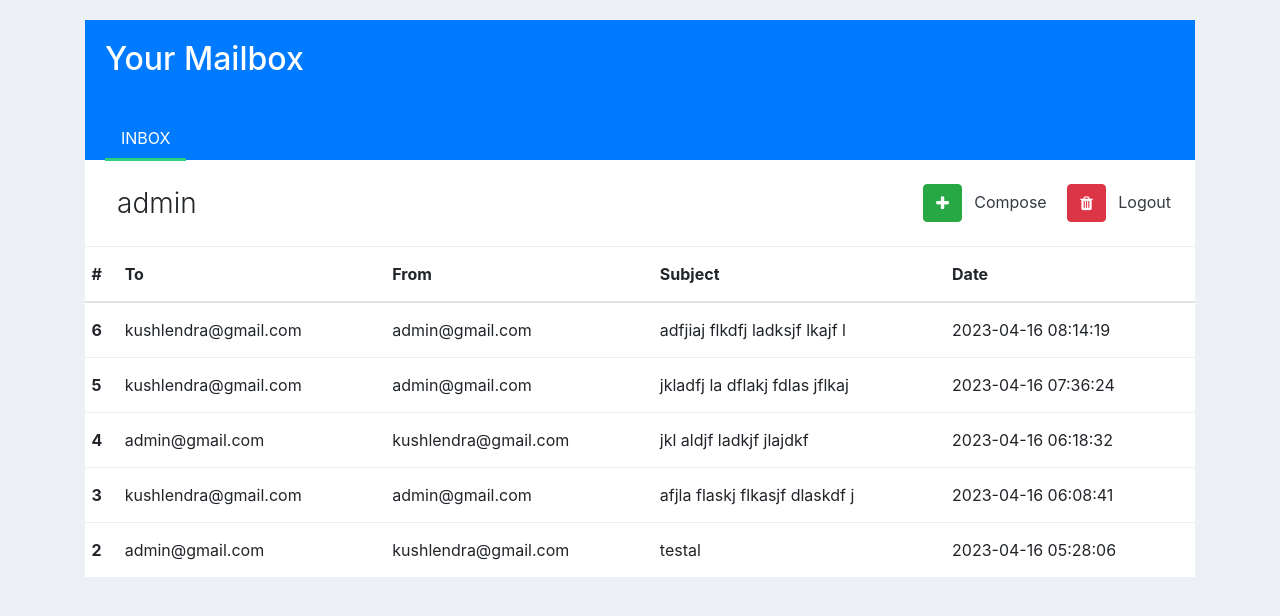
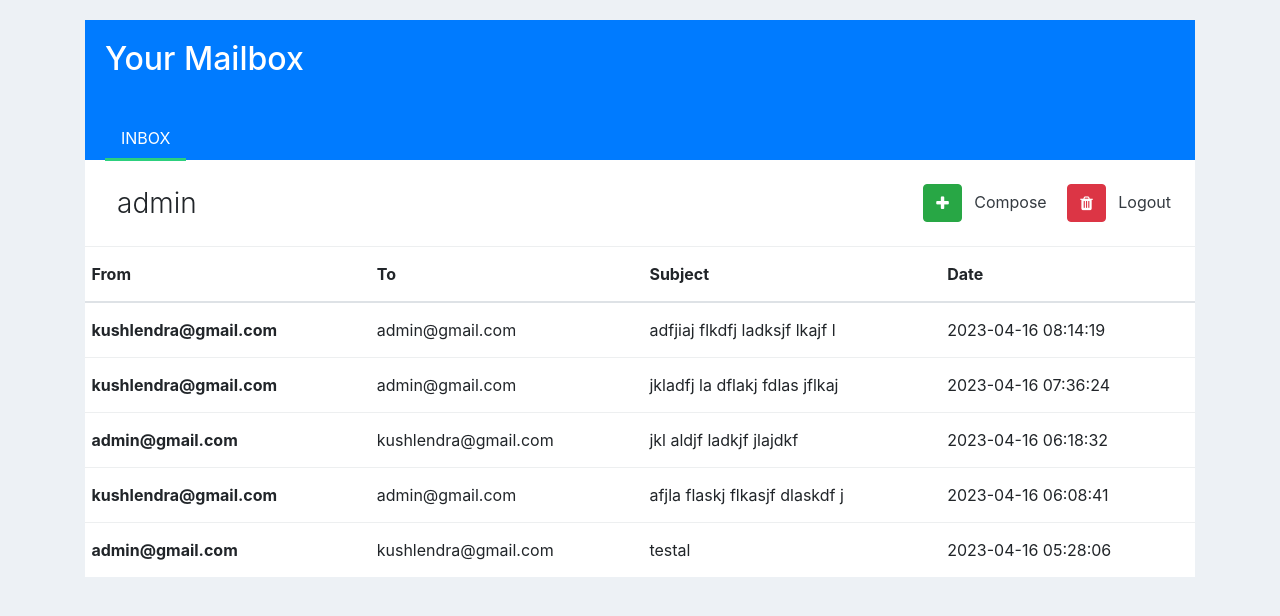
Before and after one commit to kushlendrasingh02/mail, a Flask app: page /inbox in a window 1280 px wide. Shown: the top 616 px of the page. Run offline with Flask 2, Linux system fonts and the light colour scheme; a user stored in the database is signed in; data comes from the database, SQL or seed files in the repository; some libraries are stand-ins or nearby versions.

Commit message:
Changes Made

```diff
--- a/templates/inbox.html
+++ b/templates/inbox.html
@@ -161,9 +161,9 @@
                                     <table class="table email-table no-wrap table-hover v-middle mb-0 font-14">
                                         <thead>
                                             <tr>
-                                                <th scope="col">#</th>
+                                                <!--<th scope="col">#</th>-->
+                                                <th scope="col">From</th>
                                                 <th scope="col">To</th>
-                                                <th scope="col">From</th>
                                                 <th scope="col">Subject</th>
                                                 <th scope="col">Date</th>
                                             </tr>
@@ -171,8 +171,8 @@
                                         <tbody>
                                             {% for email in emails %}
                                             <tr onclick="location.href='/inbox/{{ email[0] }}'">
-                                                <th scope="row">{{ email[0] }}</th>
-                                                <td>{{ email[1] }}</td>
+                                                <th scope="row">{{ email[1] }}</th>
+                                                <!--<td>{{ email[1] }}</td-->
                                                 <td>{{ email[2] }}</td>
                                                 <td>{{ email[3] }}</td>
                                                 <td>{{ email[5] }}</td>
--- a/templates/read_email.html
+++ b/templates/read_email.html
@@ -741,7 +741,7 @@
                                                     href="/inbox">Back</a></div>
 
                                             <div class="icons">
-                                                <a href="#" class="icon"><svg xmlns="http://www.w3.org/2000/svg"
+                                                <a href="#" class="icon" onclick="window.print()"><svg xmlns="http://www.w3.org/2000/svg"
                                                         width="24" height="24" viewbox="0 0 24 24" fill="none"
                                                         stroke="currentColor" stroke-width="2" stroke-linecap="round"
                                                         stroke-linejoin="round"
@@ -753,7 +753,7 @@
                                                         </path>
                                                         <rect x="6" y="14" width="12" height="8"></rect>
                                                     </svg></a>
-                                                <a href="#" class="icon"><svg xmlns="http://www.w3.org/2000/svg"
+                                                <a href="#" class="icon" onclick="location.href='/inbox/{{ email[0] }}/delete'"><svg xmlns="http://www.w3.org/2000/svg"
                                                         width="24" height="24" viewbox="0 0 24 24" fill="none"
                                                         stroke="currentColor" stroke-width="2" stroke-linecap="round"
                                                         stroke-linejoin="round" class="feather feather-trash text-muted"
```
Also changed, not shown: 1 other file.
